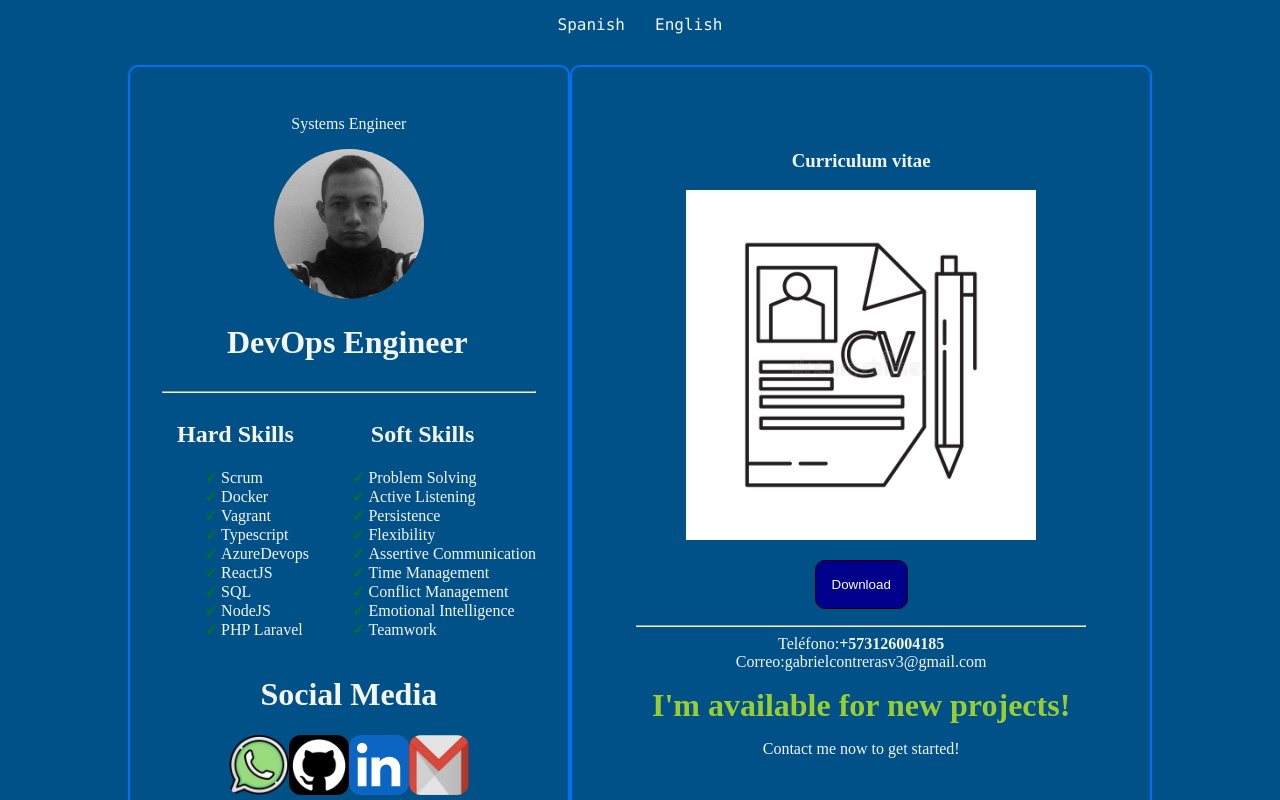
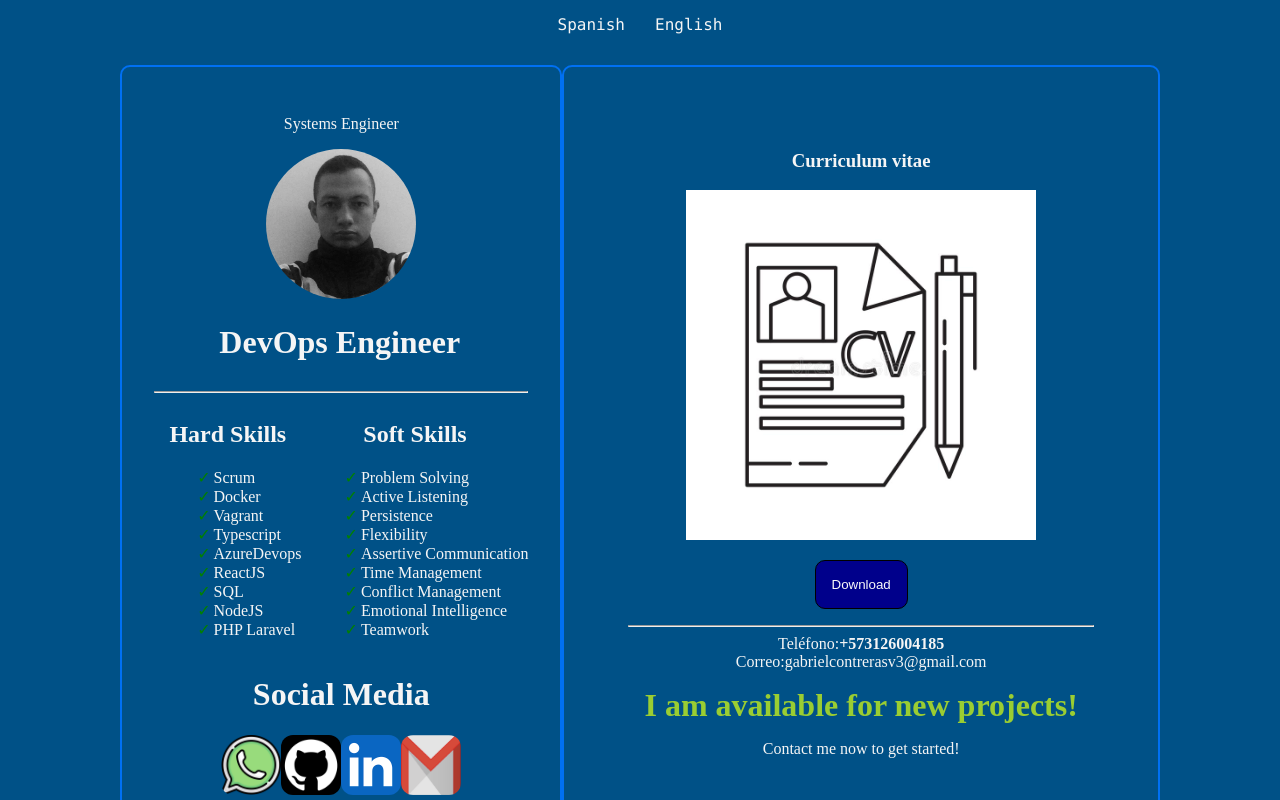
Before and after one commit to gacodev/portafolio, a Next.js app: page /en in a window 1280 px wide. Shown: the top 800 px of the page. Built offline with nearby package versions, Linux system fonts and the light colour scheme; a web font is replaced by a local one.

Commit message:
(docs:fix) error de caracteres

```diff
--- a/pages/en/index.js
+++ b/pages/en/index.js
@@ -158,7 +158,7 @@ export default function Home() {
               </div>
               <div className="call-to-action">
                 <h3 className={`${styles.titles} ${styles.separator}`}>
-                  I'm available for new projects!
+                  I am available for new projects!
                 </h3>
                 <p>Contact me now to get started!</p>
               </div>
```
